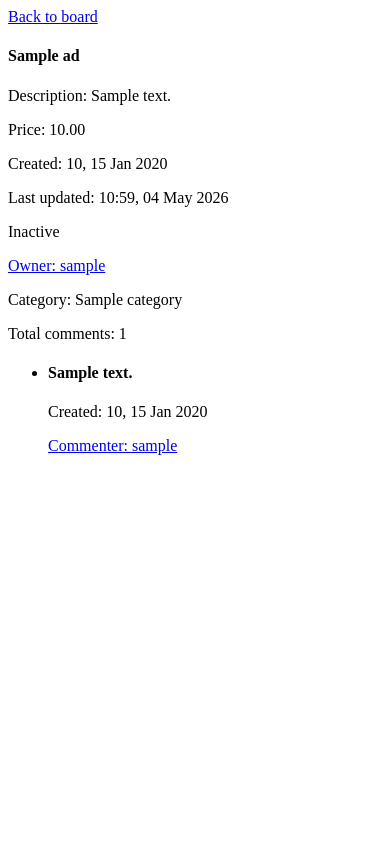
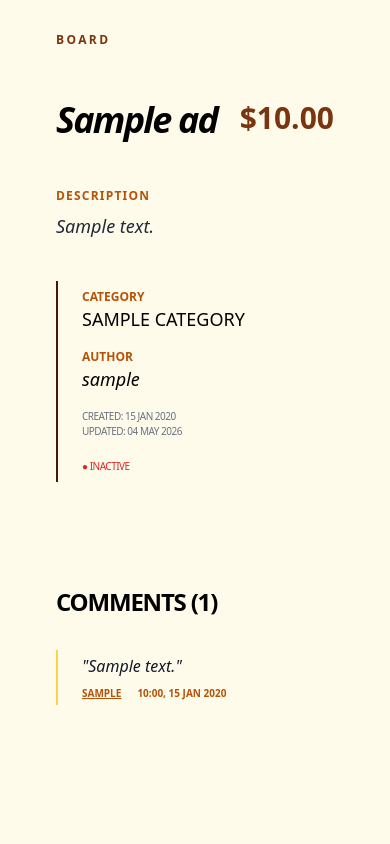
Before and after one commit to ElizabethKorzhova/my_site, a Django app: page /board/ad/1/ in a window 390 px wide. Run offline with Django 5.2, Linux system fonts and the light colour scheme; tables that the repository leaves empty hold one stand-in row (values such as "Sample post"); some libraries are stand-ins or nearby versions.

Commit message:
style: add styles to templates in board app

```diff
--- a/templates/board/ad.html
+++ b/templates/board/ad.html
@@ -1,30 +1,56 @@
+{% extends "board/base.html" %}
+{% block title %} {{ ad.title }} {% endblock %}
+{% block content %}
     <section>
-    <a href="{% url 'board' %}">Back to board</a>
-    <h4>{{ ad.title }}</h4>
-    <p>Description: {{ ad.description }}</p>
-    <p>Price: {{ ad.price }}</p>
-    <p>Created: {{ ad.created_at|date:"f, d M Y" }}</p>
-    <p>Last updated: {{ ad.updated_at|date:"f, d M Y"  }}</p>
+        <div class="flex justify-between items-start pb-4 mb-8">
+            <h3 class="text-4xl font-black tracking-tighter italic">{{ ad.title }}</h3>
+            <p class="text-3xl font-black text-amber-900">${{ ad.price }}</p>
+        </div>
+        <div class="grid grid-cols-1 md:grid-cols-3 gap-10">
+            <div class="md:col-span-2">
+                <h5 class="text-xs font-bold uppercase tracking-widest text-amber-700 mb-2">Description</h5>
+                <p class="text-lg leading-relaxed text-gray-800 italic">
+                    {{ ad.description }}
+                </p>
+            </div>
+            <div class="border-l-2 border-amber-950 pl-6 py-2 space-y-4">
+                <div>
+                    <h5 class="text-xs font-bold uppercase text-amber-700">Category</h5>
+                    <p class="text-lg uppercase">{{ ad.category }}</p>
+                </div>
+                <div>
+                    <h5 class="text-xs font-bold uppercase text-amber-700">Author</h5>
+                    <a href="{% url 'user' ad.user.id %}"
+                       class="hover:underline underline-offset-4 italic text-lg">
+                        {{ ad.user.user.username }}
+                    </a>
+                </div>
+                <div class="text-[10px] uppercase text-gray-500 tracking-tighter">
+                    <p>Created: {{ ad.created_at|date:"d M Y" }}</p>
+                    <p class="pb-5">Updated: {{ ad.updated_at|date:"d M Y" }}</p>
                     {% if ad.is_active %}
-        <span>Active</span>
+                        <span class="text-emerald-600">● Active</span>
                     {% else %}
-        <span>Inactive</span>
+                        <span class="text-red-600">● Inactive</span>
                     {% endif %}
-    <a href="{% url 'user' ad.user.id %}">
-        <p>Owner: {{ ad.user.user.username }}</p>
+                </div>
+            </div>
+        </div>
+        <div class="mt-16 pt-10">
+            <h4 class="text-2xl font-black tracking-tighter uppercase mb-8">Comments ({{ ad.comments.count }})</h4>
+            <ul class="space-y-8">
+                {% for comment in comments %}
+                    <li class="border-l-2 border-amber-300 pl-6 py-1">
+                        <p class="text-gray-900 mb-2 italic">"{{ comment.content }}"</p>
+                        <div class="flex gap-4 text-[10px] font-bold uppercase text-amber-700">
+                            <a href="{% url 'user' comment.user.id %}" class="hover:text-amber-950 underline">
+                                {{ comment.user.user.username }}
                             </a>
-    <p>Category: {{ ad.category }}</p>
-    <span>Total comments: {{ ad.comments.count }}</span>
-    <ul>
-        {% for comment in comments %}
-            <li>
-                <h4>{{ comment.content }}</h4>
-                <p>Created: {{ comment.created_at|date:"f, d M Y"  }}</p>
-                <a href="{% url 'user' ad.user.id %}">
-                    <p>Commenter: {{ comment.user.user.username }}</p>
-                </a>
-
+                            <span>{{ comment.created_at|date:"H:i, d M Y" }}</span>
+                        </div>
                     </li>
                 {% endfor %}
             </ul>
+        </div>
     </section>
+{% endblock %}
--- /dev/null
+++ b/templates/board/base.html
@@ -0,0 +1,16 @@
+<!DOCTYPE html>
+<html lang="en" data-bs-theme="dark">
+<head>
+    <meta charset="UTF-8">
+    <title>{% block title %}{% endblock %}</title>
+    <script src="https://cdn.tailwindcss.com"></script>
+</head>
+<body class="flex flex-col min-h-screen bg-amber-50 text-mist-900 px-14 py-8">
+{% include "board/components/header.html" %}
+<main class="flex-grow py-12">
+    <div class="">
+        {% block content %}{% endblock %}
+    </div>
+</main>
+</body>
+</html>
--- /dev/null
+++ b/templates/board/components/header.html
@@ -0,0 +1,7 @@
+<header>
+    <nav>
+        <div class="flex gap-8 text-xs font-bold uppercase tracking-[0.2em] text-amber-900 pb-1">
+            <a href="{% url 'board' %}" class="hover:underline underline-offset-8 decoration-2">Board</a>
+        </div>
+    </nav>
+</header>
--- a/templates/main/pages/about.html
+++ b/templates/main/pages/about.html
@@ -1,4 +1,4 @@
-{% extends "base.html" %}
+{% extends "main/base.html" %}
 {% block title %} About us {% endblock %}
 {% block content %}
     <section class="text-center py-5">
--- a/templates/main/pages/contact.html
+++ b/templates/main/pages/contact.html
@@ -1,4 +1,4 @@
-{% extends "base.html" %}
+{% extends "main/base.html" %}
 {% block title %} Contacts {% endblock %}
 {% block content %}
     <section class="text-center py-5">
--- a/templates/main/pages/home.html
+++ b/templates/main/pages/home.html
@@ -1,4 +1,4 @@
-{% extends "base.html" %}
+{% extends "main/base.html" %}
 {% block title %} Home - {{ company_name }} {% endblock %}
 {% block content %}
     <section class="text-center py-5">
--- a/templates/main/pages/services.html
+++ b/templates/main/pages/services.html
@@ -1,4 +1,4 @@
-{% extends "base.html" %}
+{% extends "main/base.html" %}
 {% block title %} Services {% endblock %}
 {% block content %}
     <section class="text-center py-5">
```
Also changed, not shown: templates/board/board.html (+40 -20 lines), templates/board/user.html (+36 -14 lines), templates/main/base.html (renamed from templates/base.html). Lines whose indentation alone changed are shown as unchanged.
